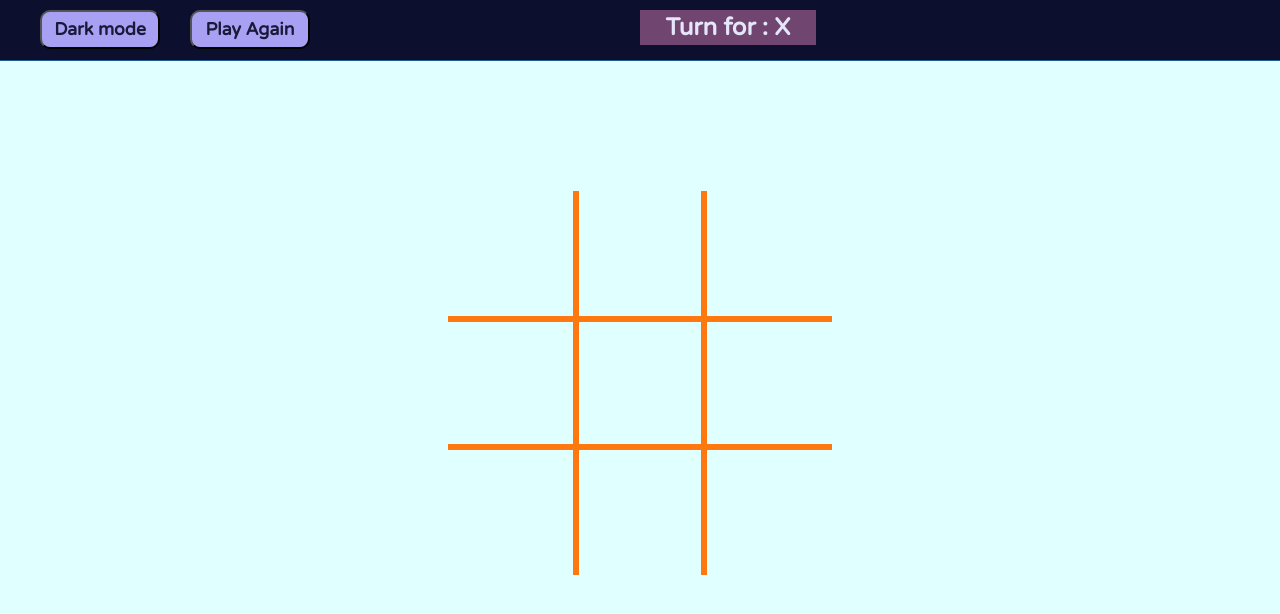
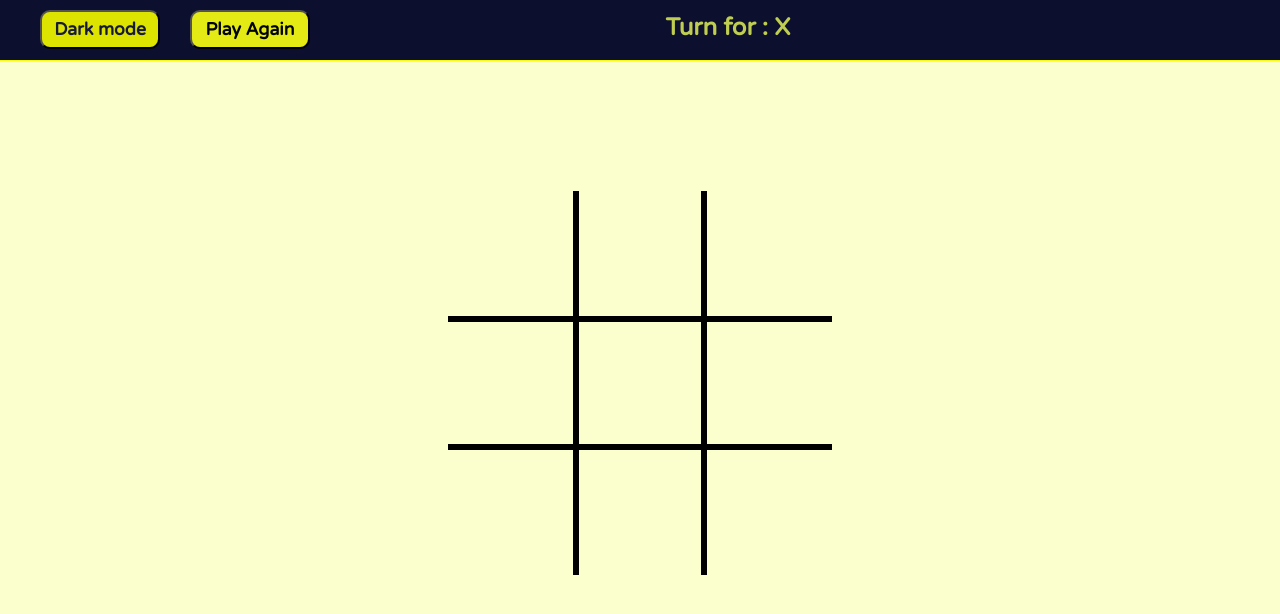
Before and after one commit to ElishaDhaane/X-or-O, a plain HTML site: page index.html in a window 1280 px wide. Drawn offline with Linux system fonts and the light colour scheme; a web font is replaced by a local one.

Commit message:
Update styles.css

```diff
--- a/styles.css
+++ b/styles.css
@@ -7,11 +7,11 @@
     font-size: 13px;
     text-align: center;
     list-style-type: none;
-    color: skyblue;
+    color: rgb(236, 242, 64);
     height: 60px;
     background-size: contain;
     background-color: rgb(12, 15, 45);
-    border-bottom: 1px solid #235990;
+    border-bottom: 1px solid #f6fe05;
     position: relative;
   }
   .global-nav ul {
@@ -49,10 +49,10 @@
     justify-content: center;
     align-items: center;
     cursor: pointer;
-    border-color: #FF770F;
+    border-color: black;
   }
   .box:hover {
-    background-color: #FED8B1;
+    background-color:rgb(233, 252, 229);
   }
   .borderRight0 {
     border-right: 0;
@@ -73,23 +73,23 @@
     font-size: 1.1rem;
     font-family: "Varela Round", sans-serif;
     /* border: 3px solid rgb(168, 160, 242); */
-    color: rgb(23, 26, 57);
-    background-color: rgb(168, 160, 242);
+    color: rgb(3, 3, 3);
+    background-color: rgb(227, 234, 20);
     border-radius: 10px;
     cursor: pointer;
     font-weight: bold;
   }
   #reset:hover {
-    color: rgb(99, 94, 152);
-    border: 3px solid rgb(85, 80, 137);
+    color: rgb(154, 227, 180);
+    border: 3px solid rgb(227, 234, 20);
   }
   .info {
     font-family: "Varela Round", sans-serif;
     font-size: 1.5rem;
-    color: lavender;
+    color: rgb(191, 206, 80);
     font-weight: bold;
     padding: 3px 13px;
-    background-color: rgb(112, 70, 112);
+    background-color: rgb(221, 228, );
     text-align: center;
     width: 150px;
     float: left;
@@ -122,14 +122,14 @@
     font-size: 1.1rem;
     font-family: "Varela Round", sans-serif;
     color: rgb(23, 26, 57);
-    background-color: rgb(168, 160, 242);
+    background-color: rgb(221, 228, 0);
     border-radius: 10px;
     cursor: pointer;
     font-weight: bold;
   }
 
   .light-mode {
-    background-color: #E0FFFF;
+    background-color: #fbffce;
   }
   .light-mode span.boxtext {
     color: black;
```
